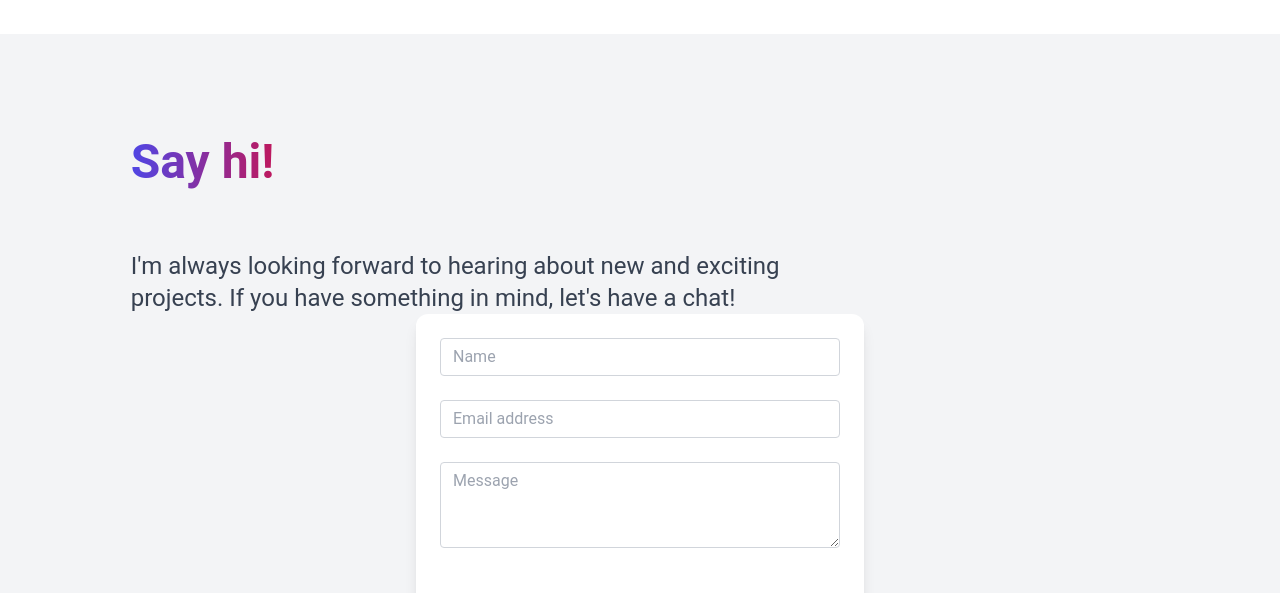
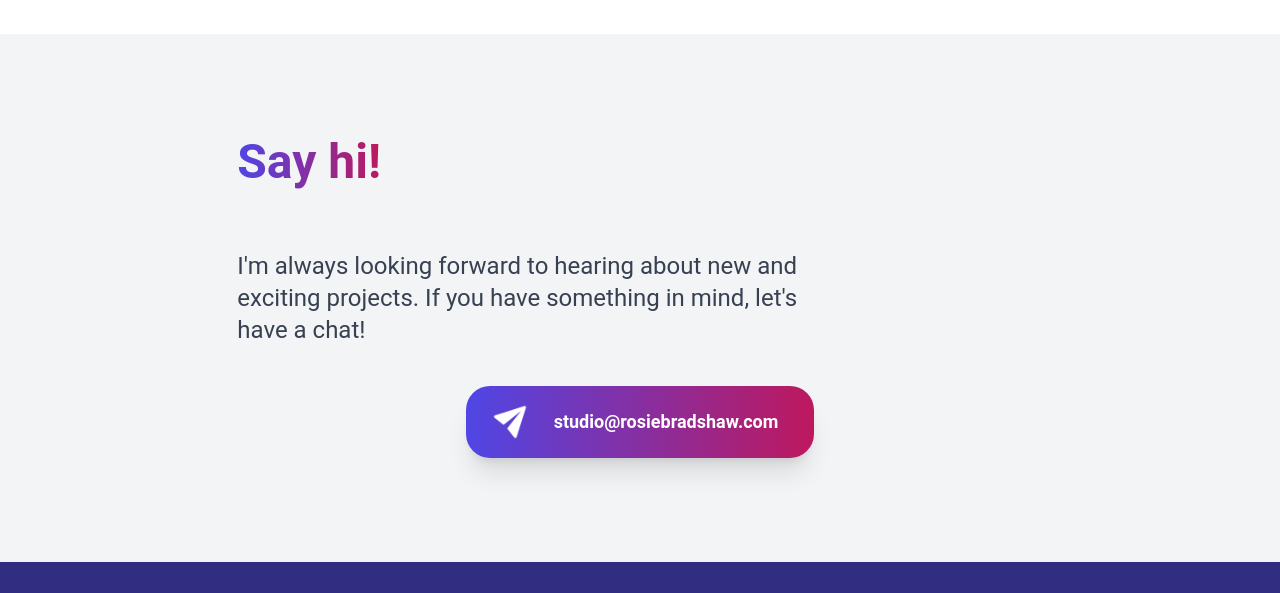
Before and after one commit to Rosie-Bradshaw/portfolio, a website: page index.html in a window 1280 px wide. Shown: the part 3710-4303 px from the top of the page. Drawn offline with Linux system fonts and the light colour scheme.

Commit message:
new cv added and contact form deleted

```diff
--- a/index.html
+++ b/index.html
@@ -269,14 +269,14 @@
     <!-- CONTACT FORM -->
 
     <section class="py-20 bg-gray-100 mt-20" id="contact">
-      <div class="container md:p-6 w-4/5 lg:w-5/6 lg:flex lg:flex-wrap mx-auto gap-">
-        <div class="lg:max-w-2xl my-auto">
+      <div class="container md:p-6 w-4/5 lg:w-4/6 lg:flex lg:flex-wrap mx-auto gap-">
+        <div class="lg:max-w-xl my-auto">
           <div class="max-w-fit"><h2 class="text-5xl mb-12 pb-4 text-transparent bg-clip-text bg-gradient-to-r from-indigo-600 to-pink-700 font-bold">Say hi!</h2></div>
           <p class="text-2xl mt-3 text-gray-700">I'm always looking forward to hearing about new and exciting projects. If you have something in mind, let's have a chat!</p>
         </div>
 
-      <div class="p-6 rounded-xl shadow-lg bg-white lg:w-2/4 md:max-w-md mx-auto mt-10 xl:mt-0">
-        <form onsubmit="sendEmail(); reset(); return false;">
+      <div class="p-6 rounded-xl shadow-lg bg-white lg:w-2/4 md:max-w-md mx-auto mt-10 xl:mt-0 hidden">
+        <form onsubmit="sendEmail(); reset(); return false;" >
           <div class="form-group mb-6">
             <input type="text" id="name" name="name" required class="form-control block w-full px-3 py-1.5 text-gray-700 bg-white bg-clip-padding border border-solid border-gray-300 rounded transition ease-in-out m-0 focus:text-gray-700 focus:bg-white focus:border-pink-700 focus:outline-none" id="form-name" placeholder="Name">
           </div>
@@ -293,6 +293,9 @@
             bg-gradient-to-r from-indigo-600 to-pink-700 text-white font-medium text-lg rounded-3xl px-10 py-2 hover:scale-110 transition-all ease-in-out mt-6 shadow-xl duration-300">Send</button>
        </form>
       </div>
+      <div class="flex mx-auto my-auto">
+        <a href="mailto:studio@rosiebradshaw.com" class="gap-7">
+          <button class="bg-gradient-to-r from-indigo-600 to-pink-700 text-white font-semibold sm:text-lg xs:text-sm rounded-3xl px-6 py-4  hover:scale-110 transition-all duration-200 mt-10 shadow-xl flex md:gap-3 my-auto"><img class="w-10" src="./assets/images/Email Send.png" alt=""><div class="my-auto mx-3 ">studio@rosiebradshaw.com</div></button></a>
       </div>
 
     </section>
```
Also changed, not shown: assets/images/Email Send.png (added), dist/output.css, 1 other file.
